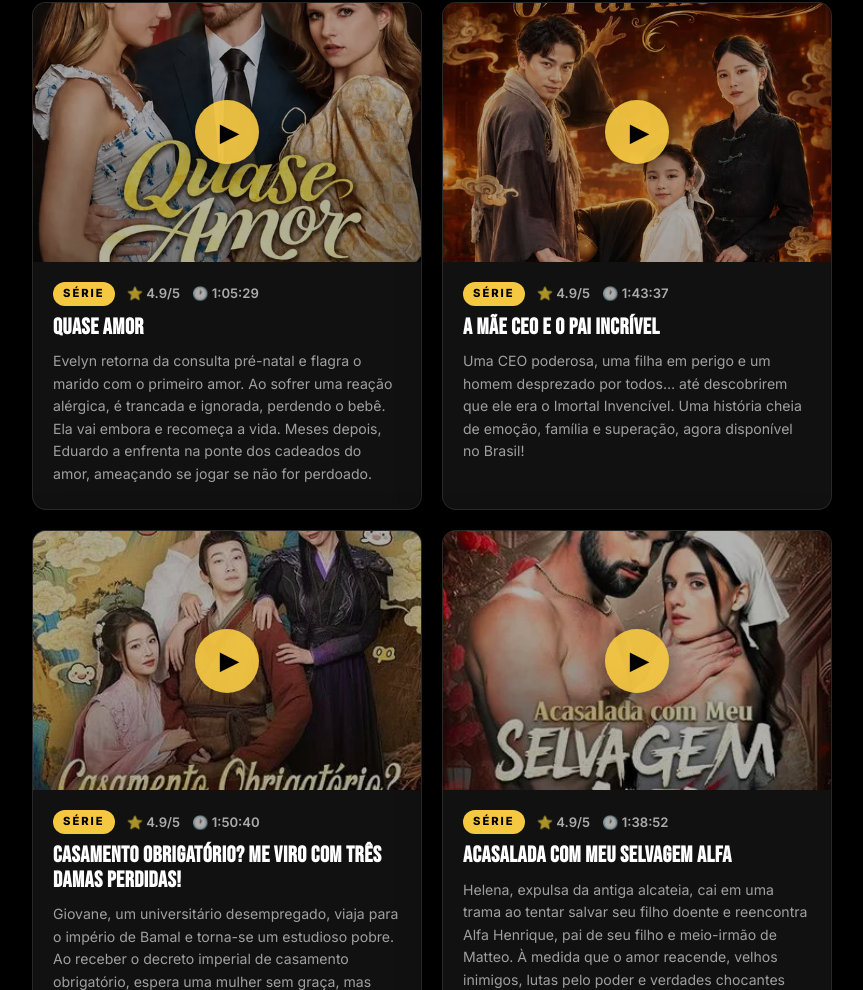
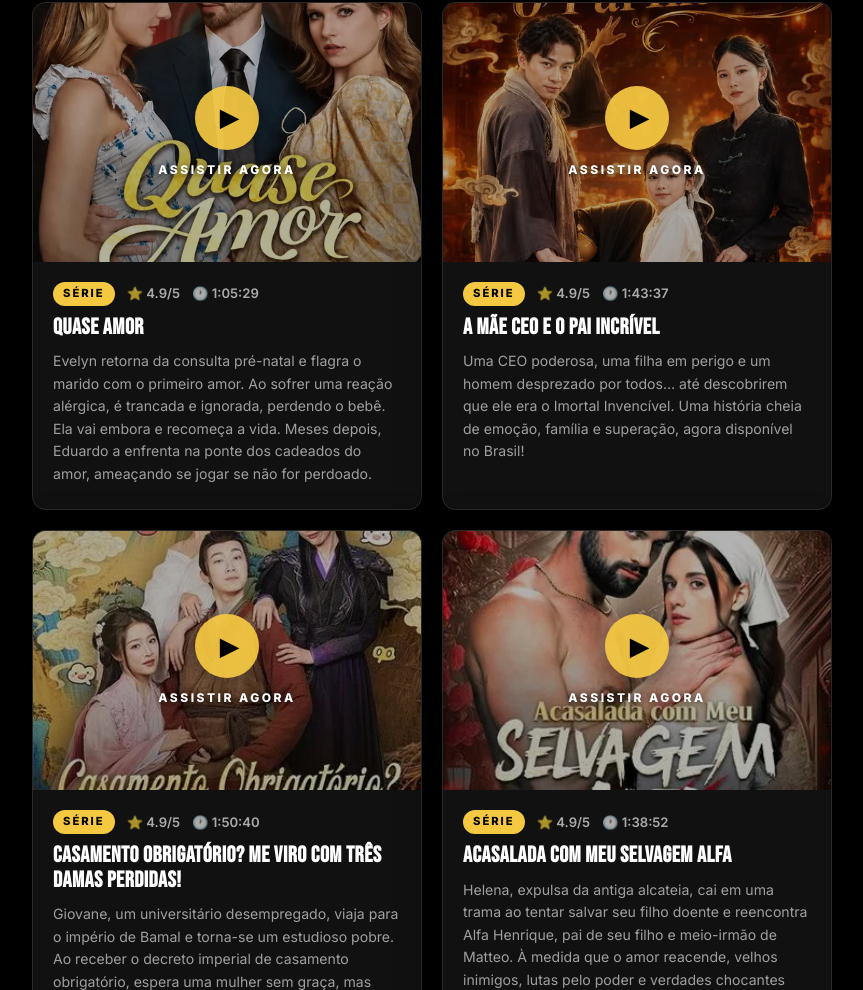
Before and after one commit to loanfuzari07-ship-it/box-premium, a plain HTML site: page index.html in a window 1280 px wide. Shown: the part 324-1314 px from the top of the page, without its empty margins (208-1071 px from the left). Drawn offline with Linux system fonts and the light colour scheme.

Commit message:
Add files via upload

```diff
--- a/index.html
+++ b/index.html
@@ -430,8 +430,10 @@
       position: absolute;
       inset: 0;
       display: flex;
+      flex-direction: column;
       align-items: center;
       justify-content: center;
+      gap: 10px;
       background: rgba(0,0,0,0.3);
       transition: background .2s;
     }
@@ -448,6 +450,14 @@
       transition: transform .15s;
     }
     .play-btn:hover .play-circle { transform: scale(1.1); }
+    .play-label {
+      font-size: 0.75rem;
+      font-weight: 800;
+      letter-spacing: 2.5px;
+      text-transform: uppercase;
+      color: #fff;
+      text-shadow: 0 1px 6px rgba(0,0,0,0.7);
+    }
 
     /* ── FOOTER ── */
     footer {
@@ -490,7 +500,7 @@
       <div class="info-box">
         <div class="info-cover" onclick="abrirVideo('6a2c257257b5fea2c93780a3')">
           <img src="images/capa.webp" alt="Capa – Quase Amor" />
-          <div class="play-btn"><div class="play-circle">▶</div></div>
+          <div class="play-btn"><div class="play-circle">▶</div><span class="play-label">Assistir Agora</span></div>
         </div>
         <div class="info-content">
           <div class="info-meta">
@@ -507,7 +517,7 @@
       <div class="info-box">
         <div class="info-cover" onclick="abrirVideo('6a2b4c3176d8eed1cfea0abc')">
           <img src="images/capa2.webp" alt="Capa – A Mãe CEO e o Pai Incrível" />
-          <div class="play-btn"><div class="play-circle">▶</div></div>
+          <div class="play-btn"><div class="play-circle">▶</div><span class="play-label">Assistir Agora</span></div>
         </div>
         <div class="info-content">
           <div class="info-meta">
@@ -524,7 +534,7 @@
       <div class="info-box">
         <div class="info-cover" onclick="abrirVideo('6a2b52408001297f97e697a6')">
           <img src="images/capa3.webp" alt="Capa – Casamento Obrigatório" />
-          <div class="play-btn"><div class="play-circle">▶</div></div>
+          <div class="play-btn"><div class="play-circle">▶</div><span class="play-label">Assistir Agora</span></div>
         </div>
         <div class="info-content">
           <div class="info-meta">
@@ -541,7 +551,7 @@
       <div class="info-box">
         <div class="info-cover" onclick="abrirVideo('6a2c28015e877cc41915fc56')">
           <img src="images/capa4.webp" alt="Capa – Acasalada com Meu Selvagem Alfa" />
-          <div class="play-btn"><div class="play-circle">▶</div></div>
+          <div class="play-btn"><div class="play-circle">▶</div><span class="play-label">Assistir Agora</span></div>
         </div>
         <div class="info-content">
           <div class="info-meta">
```
